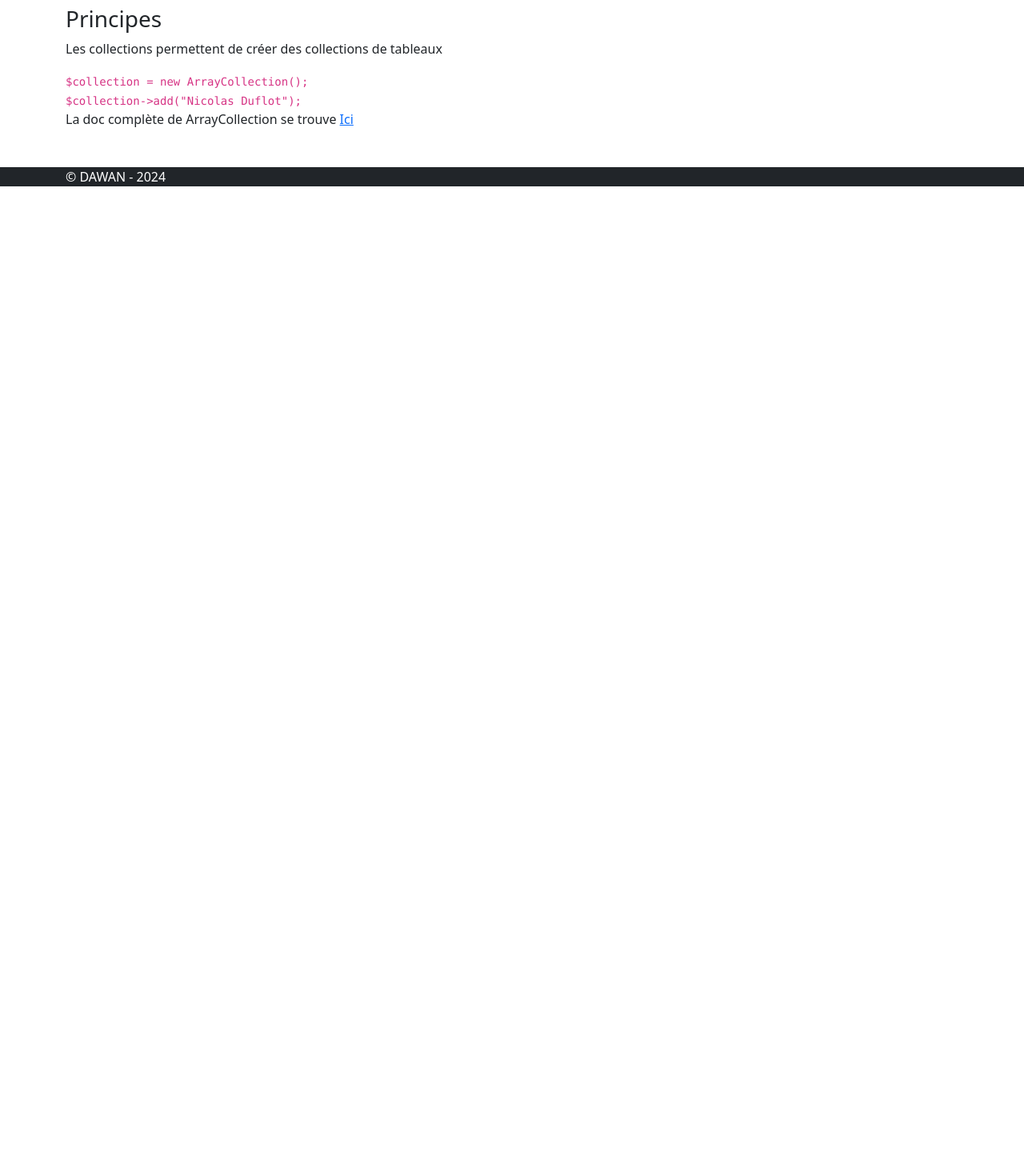
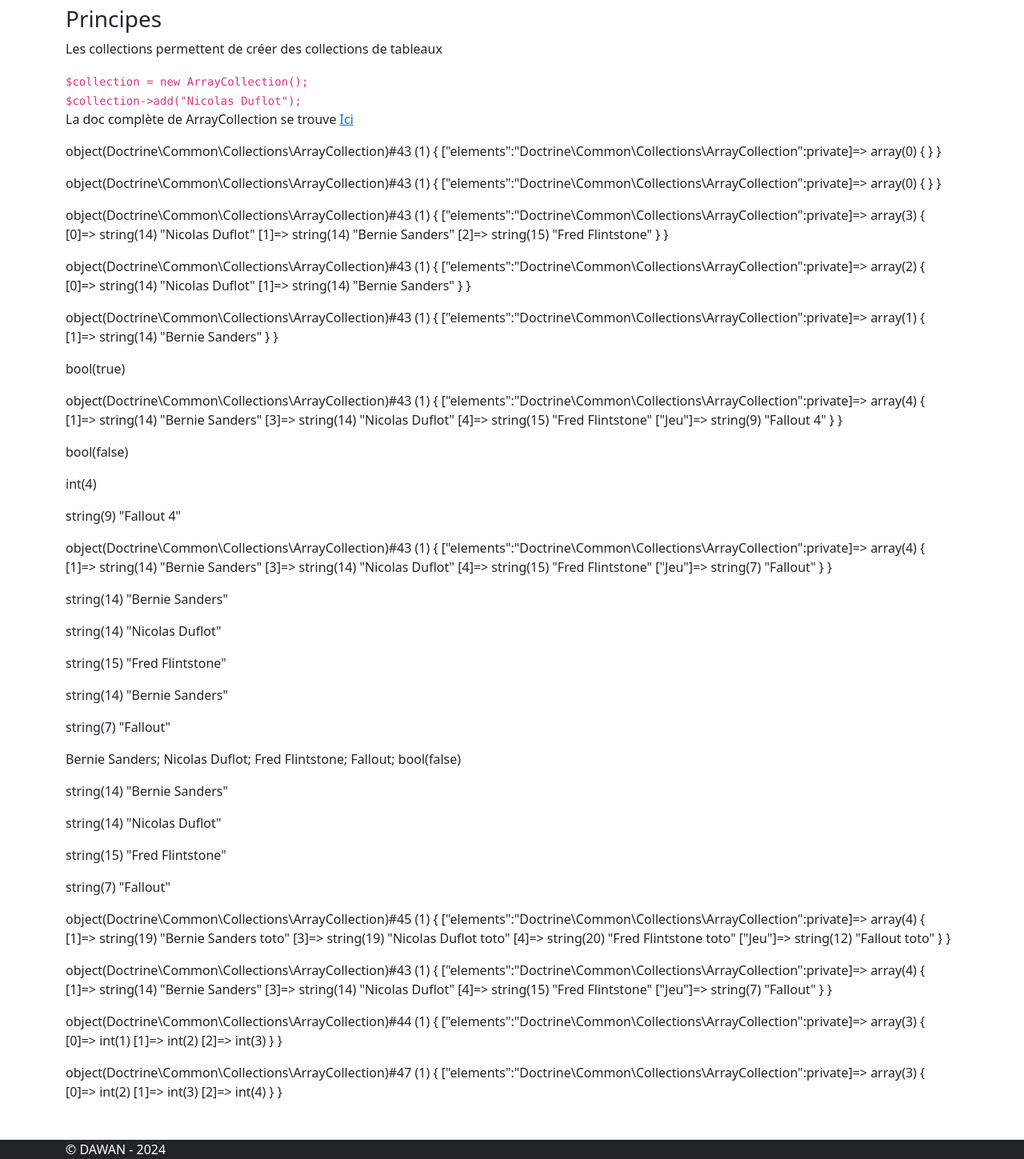
Before and after one commit to nicoduflot/2024-07-08-php-avance, a PHP site: page /collections.php in a window 1280 px wide. Shown: the part 156-1605 px from the top of the page at 80% size. Before the commit the page ends 389 px from the top, so only its background shows below. Run offline with PHP 8.4, Linux system fonts and the light colour scheme.

Commit message:
collections pt 1

```diff
--- a/collections.php
+++ b/collections.php
@@ -1,6 +1,7 @@
 <?php
 require_once './vendor/autoload.php';
 use Utils\Tools;
+use Doctrine\Common\Collections\ArrayCollection;
 ?>
 <!DOCTYPE html>
 <html lang="fr">
@@ -36,6 +37,72 @@ use Utils\Tools;
                 <p>
                     La doc complète de ArrayCollection se trouve <a href="https://www.doctrine-project.org/projects/doctrine-collections/en/stable/index.html" target="_blank">Ici</a>
                 </p>
+                <?php
+                /*
+                Pour utiliser les collections, il faut créer une instance de la classe Arraycollection
+                si on ne précise pas le use,
+                $collection = new Doctrine\Common\Collections\ArrayCollection();
+                */
+                /* Création de l'objet collection */
+                $collection = new ArrayCollection();
+                Tools::prePrint($collection);
+                /* on ajoute des éléments à la collection avec la méthode add() */
+                Tools::prePrint($collection);
+                $collection->add('Nicolas Duflot');
+                $collection->add('Bernie Sanders');
+                $collection->add('Fred Flintstone');
+                Tools::prePrint($collection);
+                /* supprimer un élément de la collection */
+                $collection->remove(2);
+                Tools::prePrint($collection);
+                $collection->removeElement('Nicolas Duflot');
+                Tools::prePrint($collection);
+                $collection->add('Nicolas Duflot');
+                $collection->add('Fred Flintstone');
+                /* ajouter un élément avec une clef spécifique */
+                $recherche = $collection->contains('Nicolas Duflot');
+                Tools::prePrint($recherche);
+                $collection->set('Jeu', 'Fallout 4');
+                Tools::prePrint($collection);
+                $recherche = $collection->contains('Momo');
+                Tools::prePrint($recherche);
+                Tools::prePrint($collection->count());
+                Tools::prePrint($collection->get('Jeu'));
+                $collection->set('Jeu', 'Fallout');
+                Tools::prePrint($collection);
+                Tools::prePrint($collection->current());
+                $collection->next();
+                Tools::prePrint($collection->current());
+                $collection->next();
+                Tools::prePrint($collection->current());
+                $collection->first();
+                Tools::prePrint($collection->current());
+                $collection->last();
+                Tools::prePrint($collection->current());
+                $collection->first();
+                for($i = 0; $i < $collection->count(); $i = $i + 1){
+                    print_r($collection->get($collection->key()));
+                    echo '; ';
+                    $collection->next();
+                }
+
+                Tools::prePrint($collection->current());
+                $mappedCollection = $collection->map(function($element){
+                    Tools::prePrint($element);
+                    return $element.' toto';
+                });
+                Tools::prePrint($mappedCollection);
+                Tools::prePrint($collection);
+
+                $collection2 = new ArrayCollection([1, 2, 3]);
+                Tools::prePrint($collection2);
+
+                $mappedCollection2 = $collection2->map(function($value) {
+                    return $value + 1;
+                }); // [2, 3, 4]
+
+                Tools::prePrint($mappedCollection2);
+                ?>
             </article>
         </section>
     </main>
```
